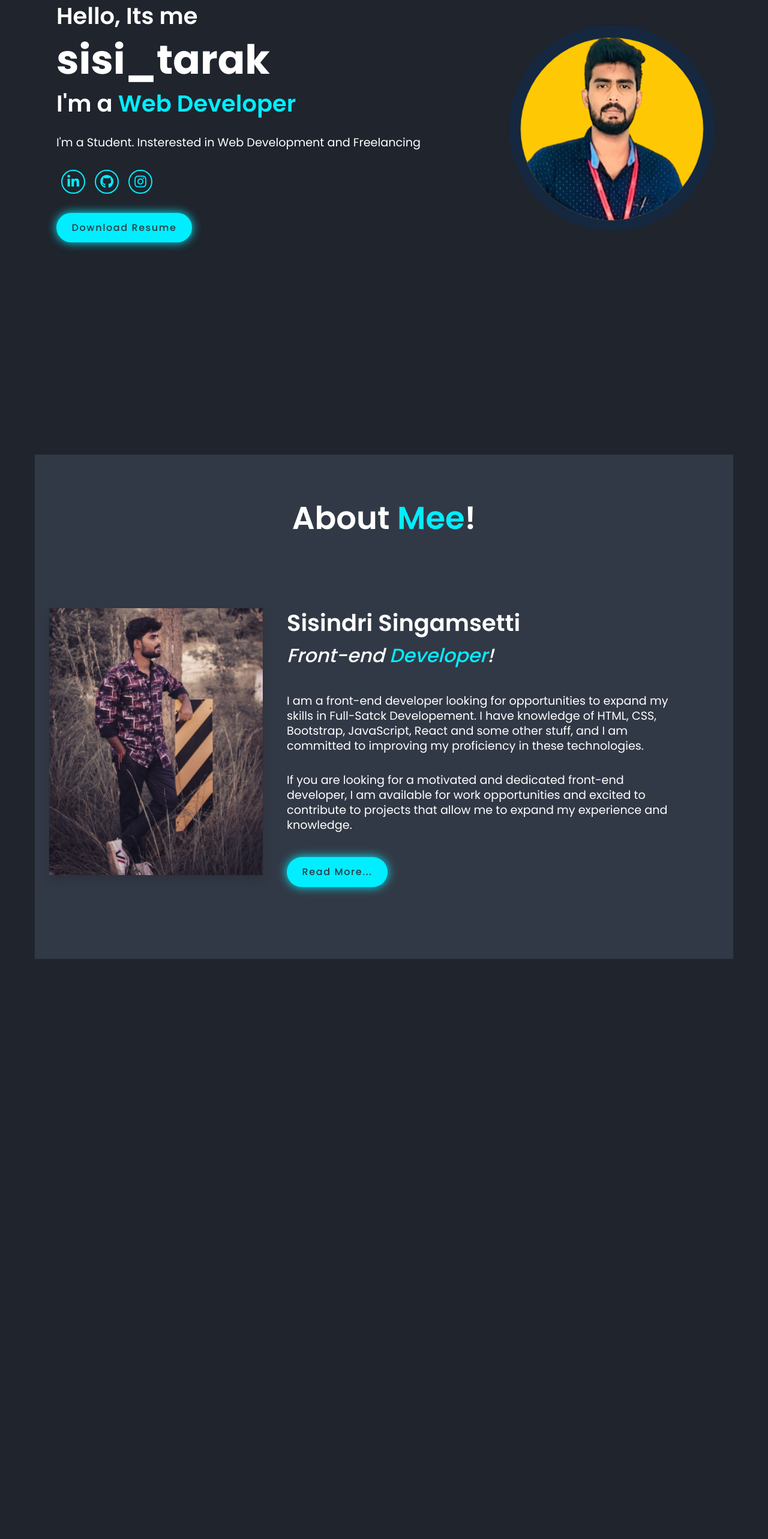
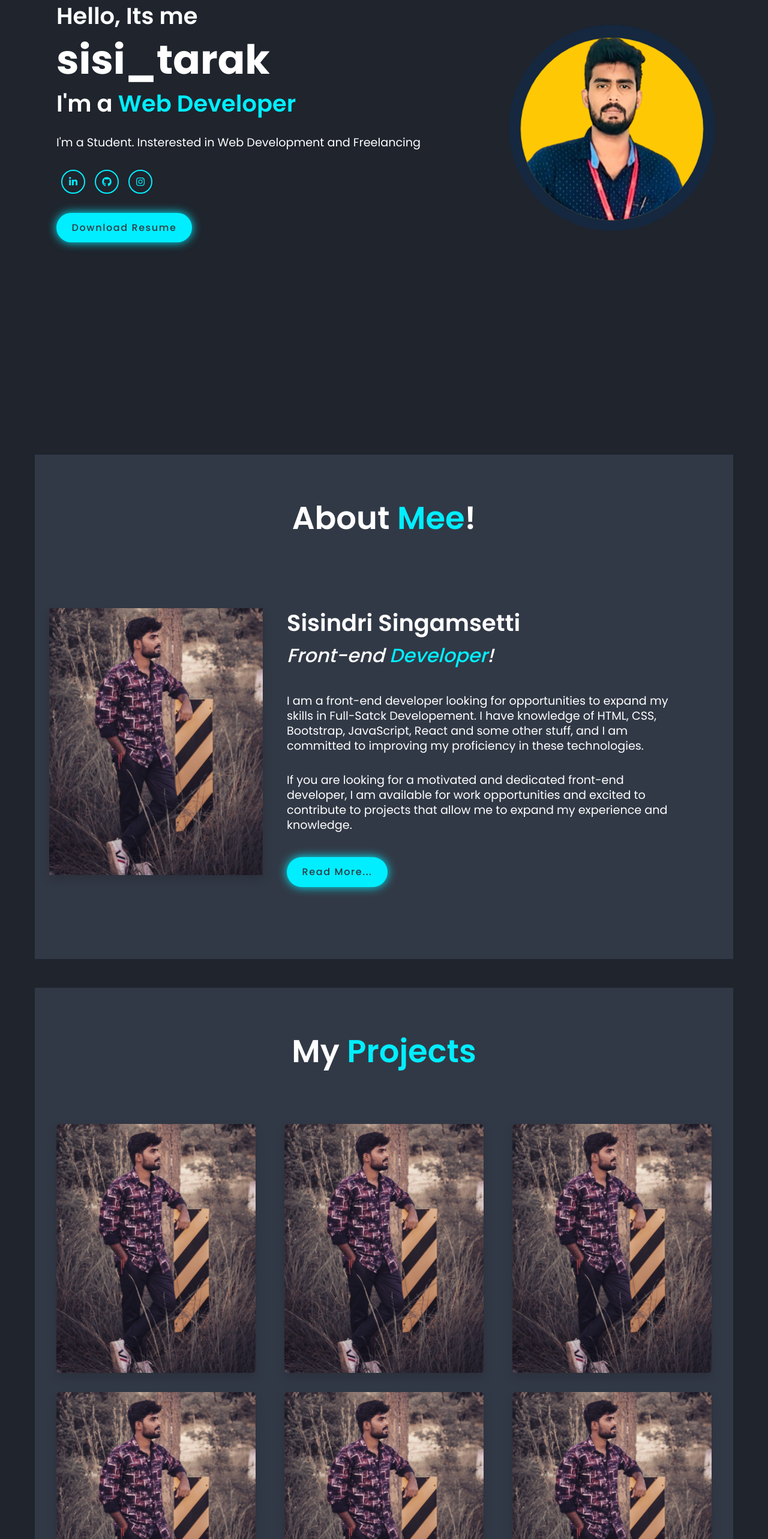
Before and after one commit to sisi-tarak/portfolio, a React (Vite) app: page / in a window 1280 px wide. Shown: the part 234-2800 px from the top of the page at 60% size. Before the commit the page ends 1881 px from the top, so only its background shows below. Built offline with nearby package versions, Linux system fonts and the light colour scheme.

Commit message:
update 18.04 - 21:07

```diff
--- a/src/App.jsx
+++ b/src/App.jsx
@@ -3,14 +3,16 @@ import Navbar from "./Components/Navbar/Navbar.jsx";
 import Cover from "./Components/Cover/Cover.jsx";
 import AboutMe from "./Components/AboutMe/AboutMe.jsx";
 import DivSpace from "./Components/DivSpace/DivSpace.jsx";
+import Projects from "./Components/Projects/Projects.jsx";
 
 const App = () => {
   return (
     <>
       <Navbar />
       <Cover />
-      <DivSpace/>
+      <DivSpace />
       <AboutMe />
+      <Projects />
     </>
   );
 };
--- a/src/Components/Cover/Cover.css
+++ b/src/Components/Cover/Cover.css
@@ -7,18 +7,14 @@
   background: transparent;
   border: 0.15rem solid var(--main-color);
   border-radius: 50%;
-  font-size: 1.4rem;
+  font-size: 1rem;
   color: var(--main-color);
   transition: 0.5s ease;
 }
 
-.social-media > a > i {
-  font-weight: 300;
-  font-style: normal;
-  font-variant: normal;
-  line-height: 1;
-  text-rendering: auto;
-  display: inline-block;
-  text-transform: none;
-  -webkit-font-smoothing: antialiased;
+.social-media > a:hover {
+  background: var(--main-color);
+  color: var(--second-bg-color) !important;
+  box-shadow: 0 0 1 rem var(--main-color);
+  transition: 0.5s ease;
 }
--- a/src/Components/Cover/Cover.jsx
+++ b/src/Components/Cover/Cover.jsx
@@ -3,7 +3,7 @@ import "./Cover.css";
 
 const Cover = () => {
   return (
-    <div className="container py-5 mb-5 my-5">
+    <div className="container py-5 mb-5 my-5" id="home">
       <div className="row align-items-center my-5 py-5">
         <div className="col-lg-7 py-5 order-2 order-lg-1 px-4">
           <h4 className="font-weight-bold">Hello, Its me</h4>
@@ -47,7 +47,7 @@ const Cover = () => {
             Download Resume
           </button>
         </div>
-        <div className="col-12 col-lg-4 offset-lg-1 order-1 order-lg-2 py-5">
+        <div className="col-12 col-lg-4 offset-lg-1 text-center order-1 order-lg-2 py-5">
           <img
             src="../src/assets/sisi_tarak.png"
             alt="sisi_tarak"
--- /dev/null
+++ b/src/Components/Projects/Projects.css
@@ -0,0 +1,13 @@
+#projects {
+  background: var(--second-bg-color);
+}
+
+.projImg {
+  cursor: none;
+  transition: 0.3s ease-in-out;
+}
+
+.projImg:hover {
+  scale: 1.05;
+  transition: 0.3s ease-in-out;
+}
--- /dev/null
+++ b/src/Components/Projects/Projects.jsx
@@ -0,0 +1,60 @@
+import React from "react";
+import "./Projects.css";
+
+const Projects = () => {
+  return (
+    <div className="container-fluid my-5 py-5 text-center" id="projects">
+      <h3 className="py-5 ">
+        My <span>Projects</span>
+      </h3>
+      <div className="container my-5">
+        <div class="row">
+          <div class="col-12 col-md-6 col-lg-4 px-4 py-3">
+            <img
+              src="../src/assets/sisi_tarakk.jpg"
+              alt="Project 1"
+              className="img-fluid shadow rounded projImg"
+            />
+          </div>
+          <div class="col-12 col-md-6 col-lg-4 px-4 py-3">
+            <img
+              src="../src/assets/sisi_tarakk.jpg"
+              alt="Project 1"
+              className="img-fluid shadow rounded projImg"
+            />
+          </div>
+          <div class="col-12 col-md-6 col-lg-4 px-4 py-3">
+            <img
+              src="../src/assets/sisi_tarakk.jpg"
+              alt="Project 1"
+              className="img-fluid shadow rounded projImg"
+            />
+          </div>
+          <div class="col-12 col-md-6 col-lg-4 px-4 py-3">
+            <img
+              src="../src/assets/sisi_tarakk.jpg"
+              alt="Project 1"
+              className="img-fluid shadow rounded projImg"
+            />
+          </div>
+          <div class="col-12 col-md-6 col-lg-4 px-4 py-3">
+            <img
+              src="../src/assets/sisi_tarakk.jpg"
+              alt="Project 1"
+              className="img-fluid shadow rounded projImg"
+            />
+          </div>
+          <div class="col-12 col-md-6 col-lg-4 px-4 py-3">
+            <img
+              src="../src/assets/sisi_tarakk.jpg"
+              alt="Project 1"
+              className="img-fluid shadow rounded projImg"
+            />
+          </div>
+        </div>
+      </div>
+    </div>
+  );
+};
+
+export default Projects;
```
